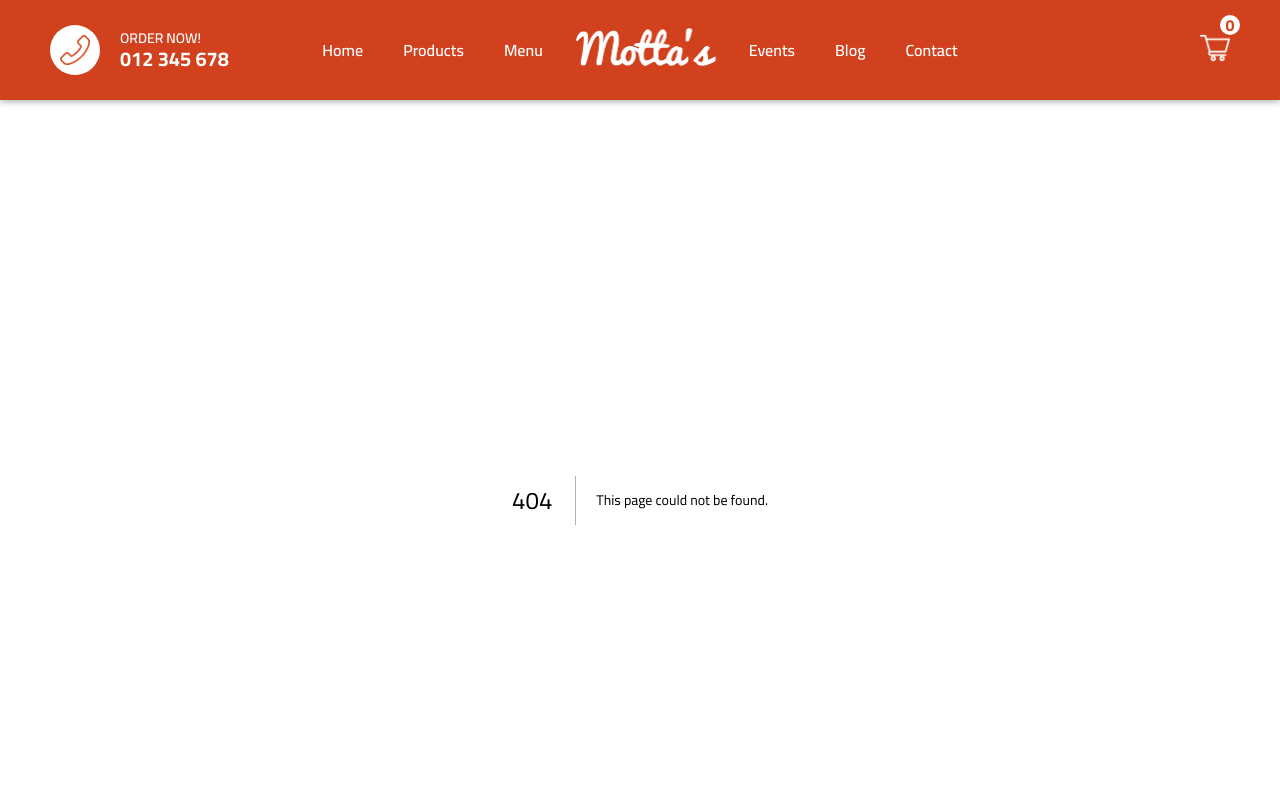
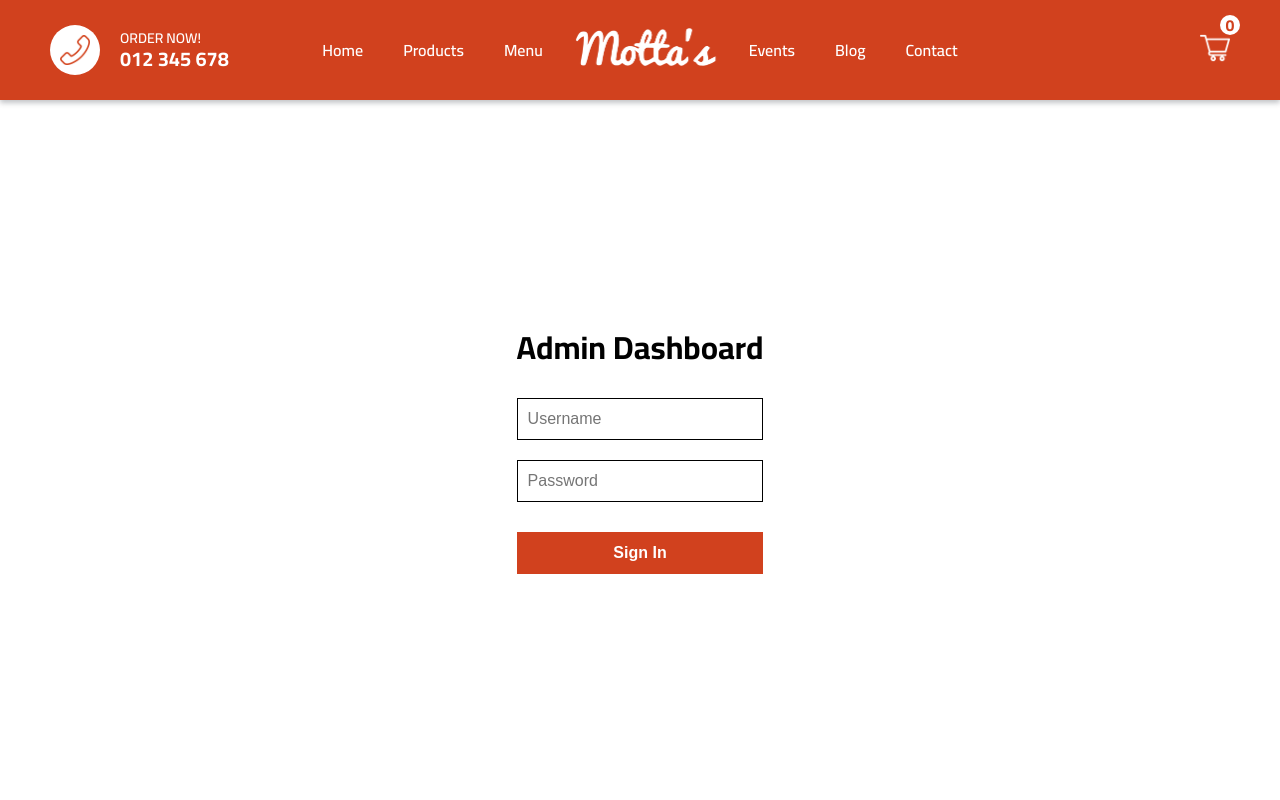
Before and after one commit to manoMotta/FoodOrderingApp, a Next.js app: page /admin/login in a window 1280 px wide. Before the commit this address had no page. Shown: the top 800 px of the page. Built offline with nearby package versions, Linux system fonts and the light colour scheme.

Commit message:
cookie auth

```diff
--- a/package.json
+++ b/package.json
@@ -12,6 +12,7 @@
     "@paypal/react-paypal-js": "^7.8.1",
     "@reduxjs/toolkit": "^1.8.3",
     "axios": "^0.27.2",
+    "cookie": "^0.5.0",
     "mongoose": "^6.5.0",
     "next": "12.2.3",
     "react": "18.2.0",
--- /dev/null
+++ b/src/pages/admin/login.jsx
@@ -0,0 +1,52 @@
+import axios from "axios";
+import { useRouter } from "next/router";
+import { useState } from "react";
+import styles from "../../styles/Login.module.scss";
+
+const Login = () => {
+  const [username, setUsername] = useState(null);
+  const [password, setPassword] = useState(null);
+  const [error, setError] = useState(false);
+  const router = useRouter();
+
+  const handleClick = async (e) => {
+    e.preventDefault();
+    try {
+      await axios.post("http://localhost:3000/api/login", {
+        username,
+        password,
+      });
+      router.push("/admin");
+    } catch (err) {
+      setError(true);
+    }
+  };
+
+  return (
+    <div className={styles.container}>
+      <form onSubmit={(e) => handleClick(e)} className={styles.wrapper}>
+        <h1 className={styles.title}>Admin Dashboard</h1>
+        <input
+          placeholder="Username"
+          className={styles.input}
+          style={error ? { border: "1px solid red" } : { border: "1px solid black" }}
+          onChange={(e) => setUsername(e.target.value)}
+          autoComplete="username"
+        />
+        <input
+          placeholder="Password"
+          type="password"
+          className={styles.input}
+          style={error ? { border: "1px solid red", } : { border: "1px solid black" }}
+          onChange={(e) => setPassword(e.target.value)}
+          autoComplete="current-password"
+        />
+
+        {error && <span className={styles.error}>The username or password is incorrect</span>}
+        <button type="submit" className={styles.button}>Sign In</button>
+      </form>
+    </div>
+  )
+}
+
+export default Login
--- /dev/null
+++ b/src/pages/api/login.js
@@ -0,0 +1,25 @@
+import cookie from 'cookie';
+
+const handler = (req, res) => {
+  if (req.method === 'POST') {
+    const { username, password } = req.body;
+    if (
+      username === process.env.ADMIN_USERNAME &&
+      password === process.env.ADMIN_PASSWORD
+    ) {
+      res.setHeader(
+        'Set-Cookie',
+        cookie.serialize('token', process.env.TOKEN, {
+          maxAge: 60 * 60,
+          sameSite: 'strict',
+          path: '/'
+        })
+      );
+      res.status(200).json('Successful');
+    } else {
+      res.status(400).json('Username or password is incorrect');
+    }
+  }
+};
+
+export default handler;
--- /dev/null
+++ b/src/styles/Login.module.scss
@@ -0,0 +1,36 @@
+.container {
+  height: calc(100vh - 100px);
+  display: flex;
+  align-items: center;
+  justify-content: center;
+}
+
+.wrapper {
+  display: flex;
+  flex-direction: column;
+}
+
+.input {
+  height: 40px;
+  padding: 0px 10px;
+
+  &:nth-child(3) {
+    margin-top: 20px;
+  }
+}
+
+.button {
+  height: 40px;
+  margin: 30px 0;
+  border: none;
+  color: #fff;
+  font-weight: 600;
+  cursor: pointer;
+  background-color: #d1411e;
+}
+
+.error {
+  font-size: 13px;
+  color: red;
+
+}
```
Also changed, not shown: src/pages/admin/index.jsx (+12 -1 lines), src/pages/index.jsx (+10 -2 lines), 2 other files (tests, documents, lock files or other folders).
